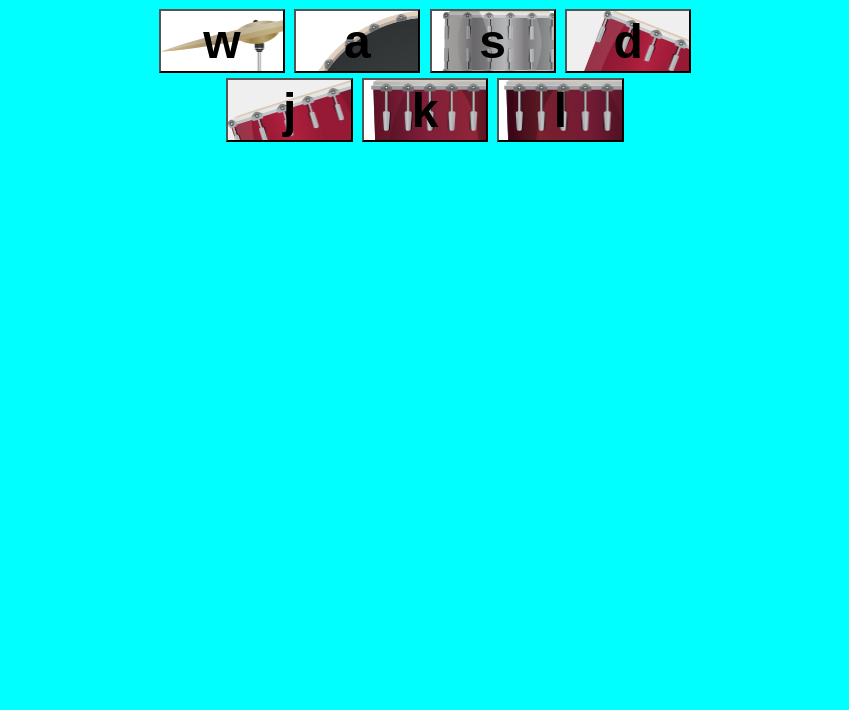
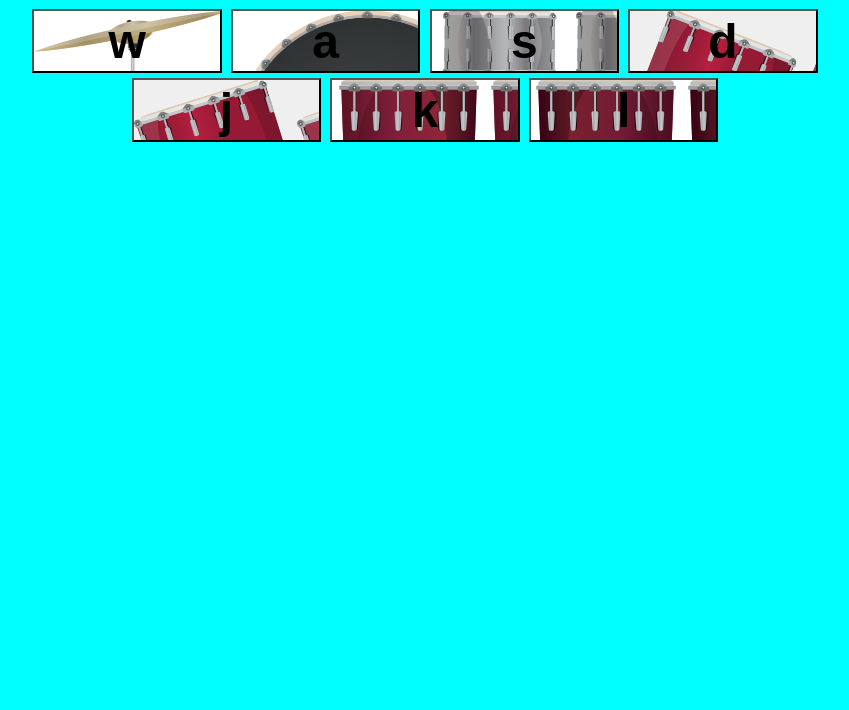
Before and after one commit to Bapuetc/drum, a plain HTML site: page index.html in a window 1280 px wide. Shown: the part 90-800 px from the top of the page, without its empty margins (215-1064 px from the left). Drawn offline with Linux system fonts and the light colour scheme.

Commit message:
Update style.css

```diff
--- a/style.css
+++ b/style.css
@@ -8,8 +8,8 @@ h1{
 }
 .w{
     background-image: url("images/crash.png");
-    height: 3%;
-    width: 10%;
+    height: 5%;
+    width: 15%;
     font-size: 3rem;
     font-weight: 600;
     text-align: center;
@@ -18,8 +18,8 @@ h1{
 }
 .a{
     background-image: url("images/kick.png");
-    height: 3%;
-    width: 10%;
+    height: 5%;
+    width: 15%;
     font-size: 3rem;
     font-weight: 600;
     text-align: center;
@@ -29,8 +29,8 @@ h1{
 }
 .s{
     background-image: url("images/snare.png");
-    height: 3%;
-    width: 10%;
+    height: 5%;
+    width: 15%;
     font-size: 3rem;
     font-weight: 600;
     text-align: center;
@@ -39,8 +39,8 @@ h1{
 }
 .d{
     background-image: url("images/tom1.png");
-    height: 3%;
-    width: 10%;
+    height: 5%;
+    width: 15%;
     font-size: 3rem;
     font-weight: 600;
     text-align: center;
@@ -49,8 +49,8 @@ h1{
 }
 .j{
     background-image: url("images/tom2.png");
-    height: 3%;
-    width: 10%;
+    height: 5%;
+    width: 15%;
     font-size: 3rem;
     font-weight: 600;
     text-align: center;
@@ -59,8 +59,8 @@ h1{
 }
 .k{
     background-image: url("images/tom3.png");
-    height: 3%;
-    width: 10%;
+    height: 5%;
+    width: 15%;
     font-size: 3rem;
     font-weight: 600;
     text-align: center;
@@ -69,8 +69,8 @@ h1{
 }
 .l{
     background-image: url("images/tom4.png");
-    height: 3%;
-    width: 10%;
+    height: 5%;
+    width: 15%;
     font-size: 3rem;
     font-weight: 600;
     text-align: center;
```
